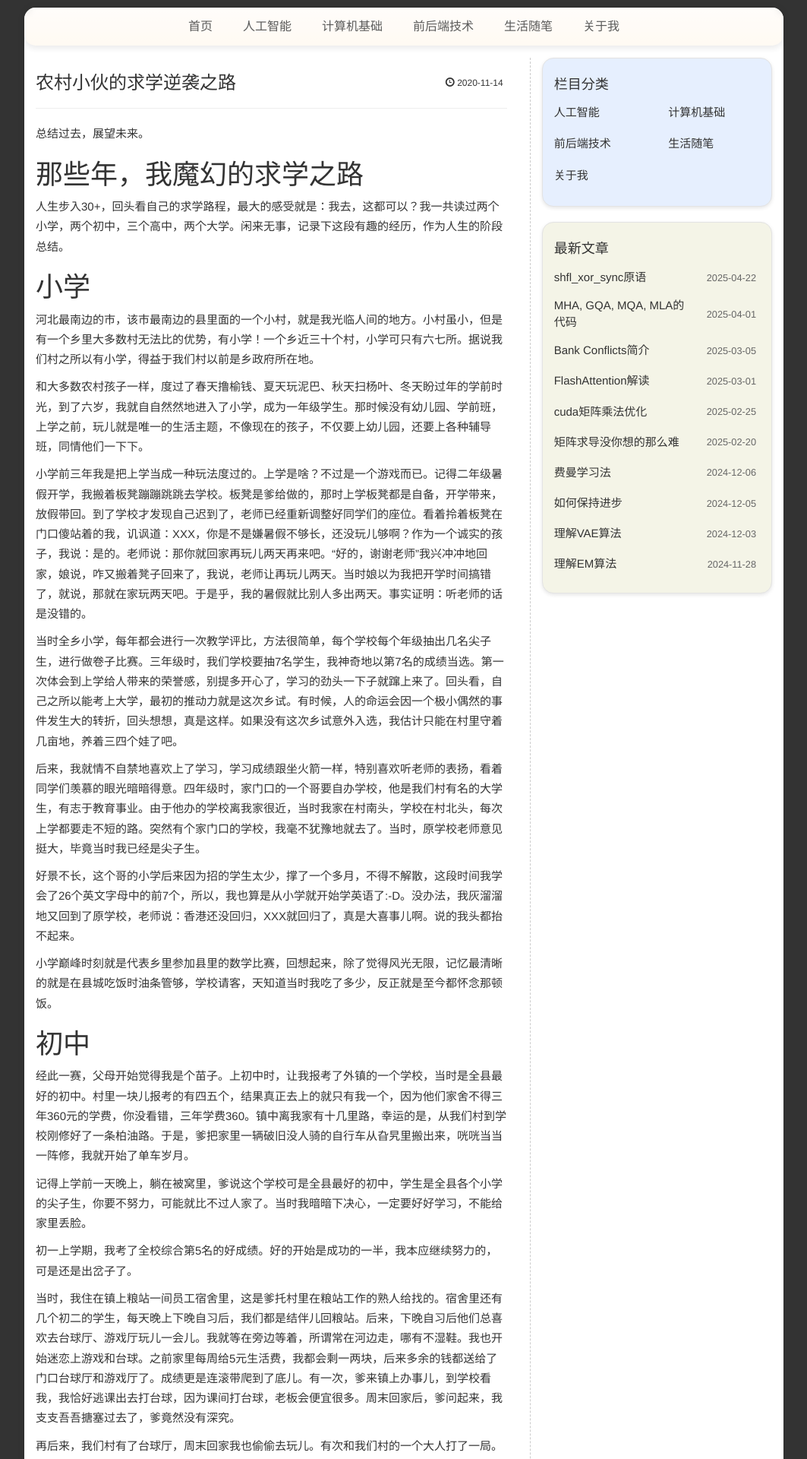
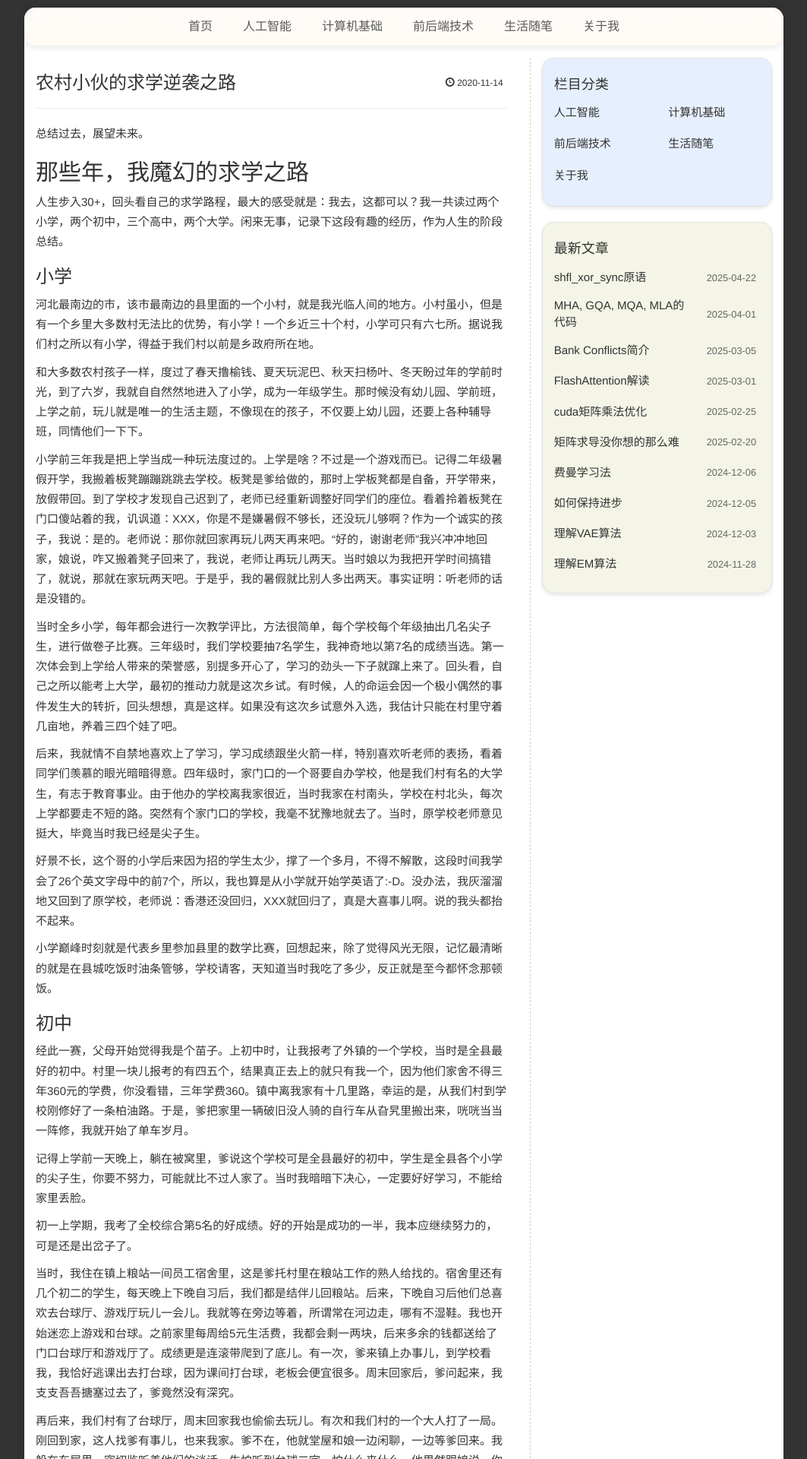
Before and after one commit to liwenju0/liwenju0.github.io, a Jekyll site: the page built from _posts/2020-11-14-农村小伙的求学逆袭之路.md, in a window 1280 px wide. Shown: the top 1920 px of the page at 76% size, without its empty margins (108-1171 px from the left). Built offline with Jekyll 4.4.1, drawn with Linux system fonts in a browser that asks for light colours; comment, search, counter and statistics services are not loaded.

Commit message:
调整标题级别

```diff
--- a/_posts/2020-11-14-农村小伙的求学逆袭之路.md
+++ b/_posts/2020-11-14-农村小伙的求学逆袭之路.md
@@ -9,13 +9,12 @@ published: true
 
 <!--more-->
 
-# 那些年，我魔幻的求学之路
+## 那些年，我魔幻的求学之路
 
 人生步入30+，回头看自己的求学路程，最大的感受就是：我去，这都可以？我一共读过两个小学，两个初中，三个高中，两个大学。闲来无事，记录下这段有趣的经历，作为人生的阶段总结。
 
 
-# 小学
-
+### 小学
 
 河北最南边的市，该市最南边的县里面的一个小村，就是我光临人间的地方。小村虽小，但是有一个乡里大多数村无法比的优势，有小学！一个乡近三十个村，小学可只有六七所。据说我们村之所以有小学，得益于我们村以前是乡政府所在地。
 
@@ -38,7 +37,7 @@ published: true
 小学巅峰时刻就是代表乡里参加县里的数学比赛，回想起来，除了觉得风光无限，记忆最清晰的就是在县城吃饭时油条管够，学校请客，天知道当时我吃了多少，反正就是至今都怀念那顿饭。
 
 
-# 初中
+### 初中
 
 
 经此一赛，父母开始觉得我是个苗子。上初中时，让我报考了外镇的一个学校，当时是全县最好的初中。村里一块儿报考的有四五个，结果真正去上的就只有我一个，因为他们家舍不得三年360元的学费，你没看错，三年学费360。镇中离我家有十几里路，幸运的是，从我们村到学校刚修好了一条柏油路。于是，爹把家里一辆破旧没人骑的自行车从旮旯里搬出来，咣咣当当一阵修，我就开始了单车岁月。
@@ -99,7 +98,7 @@ published: true
 一年的奋战，我终于顺利地考上了邯郸市一中，并且可以正常去读，所谓正常去读，就是交普通学费。如果在县里面上学，是不能正常去读的，除了成绩好，还要家里关系硬，还要交不菲的借读费才能进去。
 
 
-# 高中
+### 高中
 
 
 就在我满心欢喜准备去邯郸一中时，贵族学校鼓励我们继续在本校读高中，仍然是费用全免。
@@ -129,7 +128,7 @@ published: true
 于是，高三就这样稀里糊涂地过去了，中间还经历了非典，只能在家自学。
 
 
-# 大学
+### 大学
 
 
 尽管高三过得迷迷糊糊，我还是考上了大学，来到了湘江之畔的国防科大。穿上军装，是家族的大事儿。当年作为地主被批斗的爷爷尤其高兴，他说，老毛肯定想不到，咱家也有人进共产党的部队了。
@@ -163,7 +162,7 @@ published: true
 我想来到国防科大不学计算机，如进宝山而空回。于是一口气自学了计算机学院的多门核心课程，从此走进了计算机这个神奇的世界。
 
 
-# 总结
+## 总结
 
 
 回首这段路，总结几句话与君共勉
```
